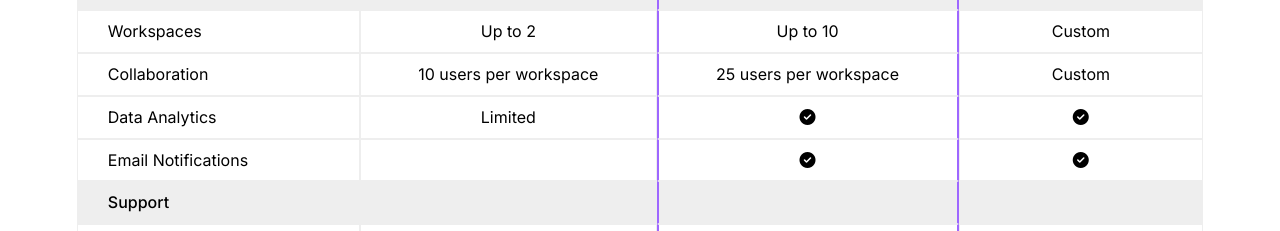
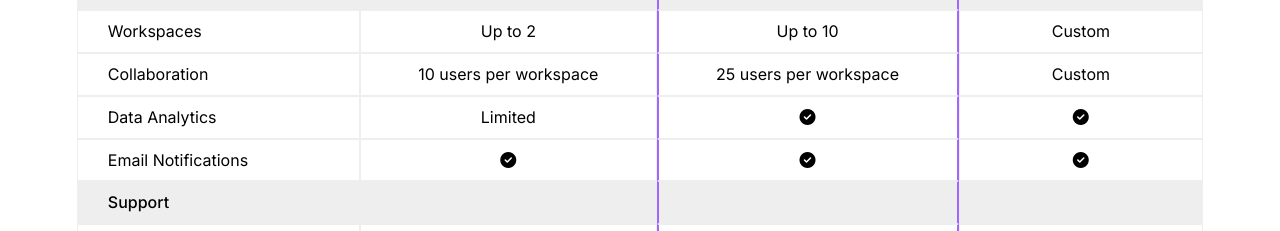
Before and after one commit to fconiglione/frim, a React (Create React App) app in the folder Client/: page /pricing in a window 1280 px wide. Shown: the part 2720-2951 px from the top of the page. Built offline with nearby package versions, Linux system fonts and the light colour scheme; a web font is replaced by a local one.

Commit message:
added sms notifications as coming soon in pricing

```diff
--- a/Client/src/pages/pricing.js
+++ b/Client/src/pages/pricing.js
@@ -287,10 +287,17 @@ const Pricing = () => {
                         </tr>
                         <tr>
                             <td>Email Notifications</td>
+                            <td><i className="fa-solid fa-circle-check center-cell"></i></td>
+                            <td className='recommended-cell-border'><i className="fa-solid fa-circle-check center-cell"></i></td>
+                            <td><i className="fa-solid fa-circle-check center-cell"></i></td>
+                        </tr>
+                        {/* Coming SOON */}
+                        {/* <tr>
+                            <td>SMS Notifications</td>
                             <td></td>
                             <td className='recommended-cell-border'><i className="fa-solid fa-circle-check center-cell"></i></td>
                             <td><i className="fa-solid fa-circle-check center-cell"></i></td>
-                        </tr>
+                        </tr> */}
                         <tr className='sub-header'>
                             <td>Support</td>
                             <td></td>
```
